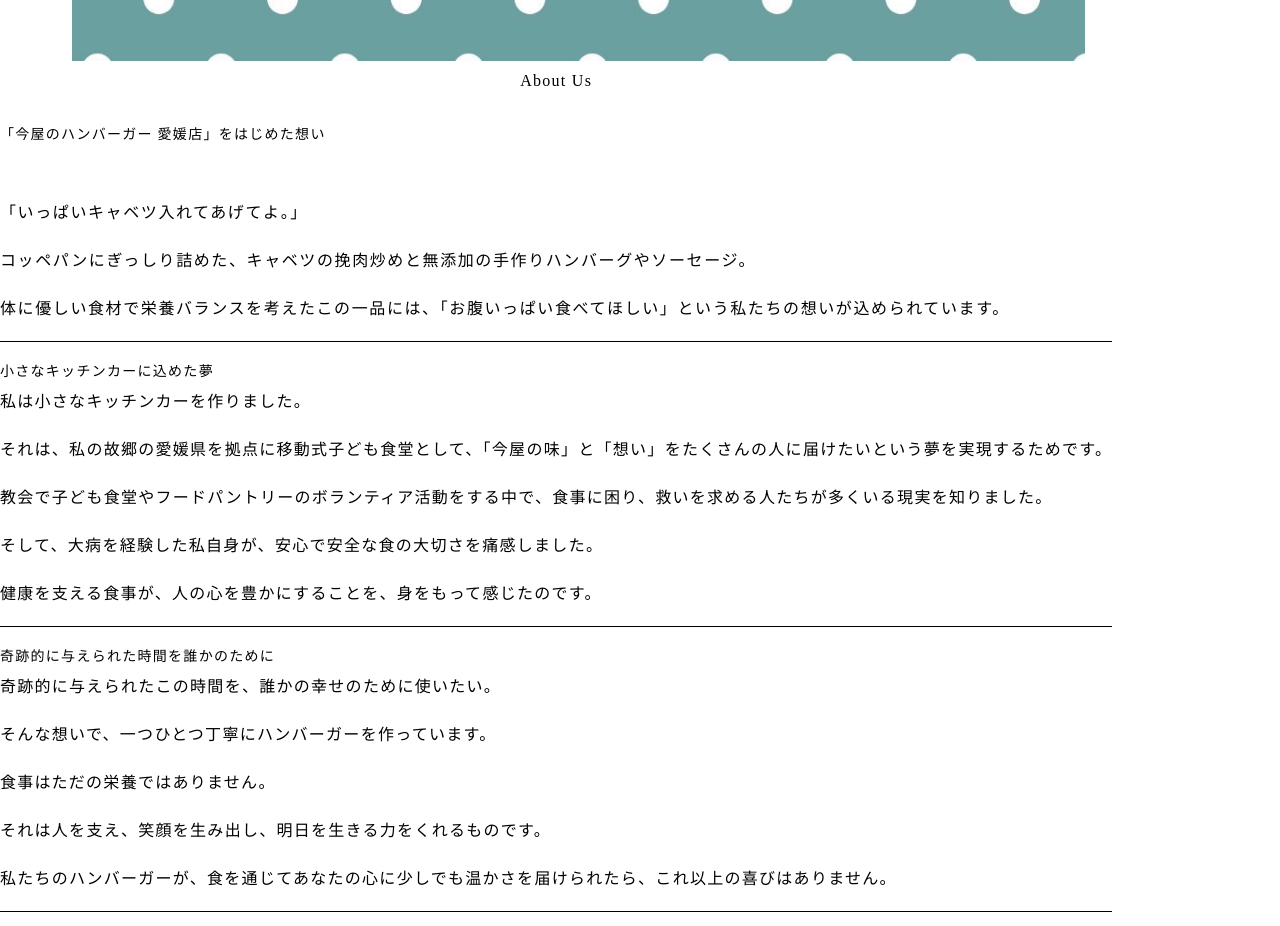
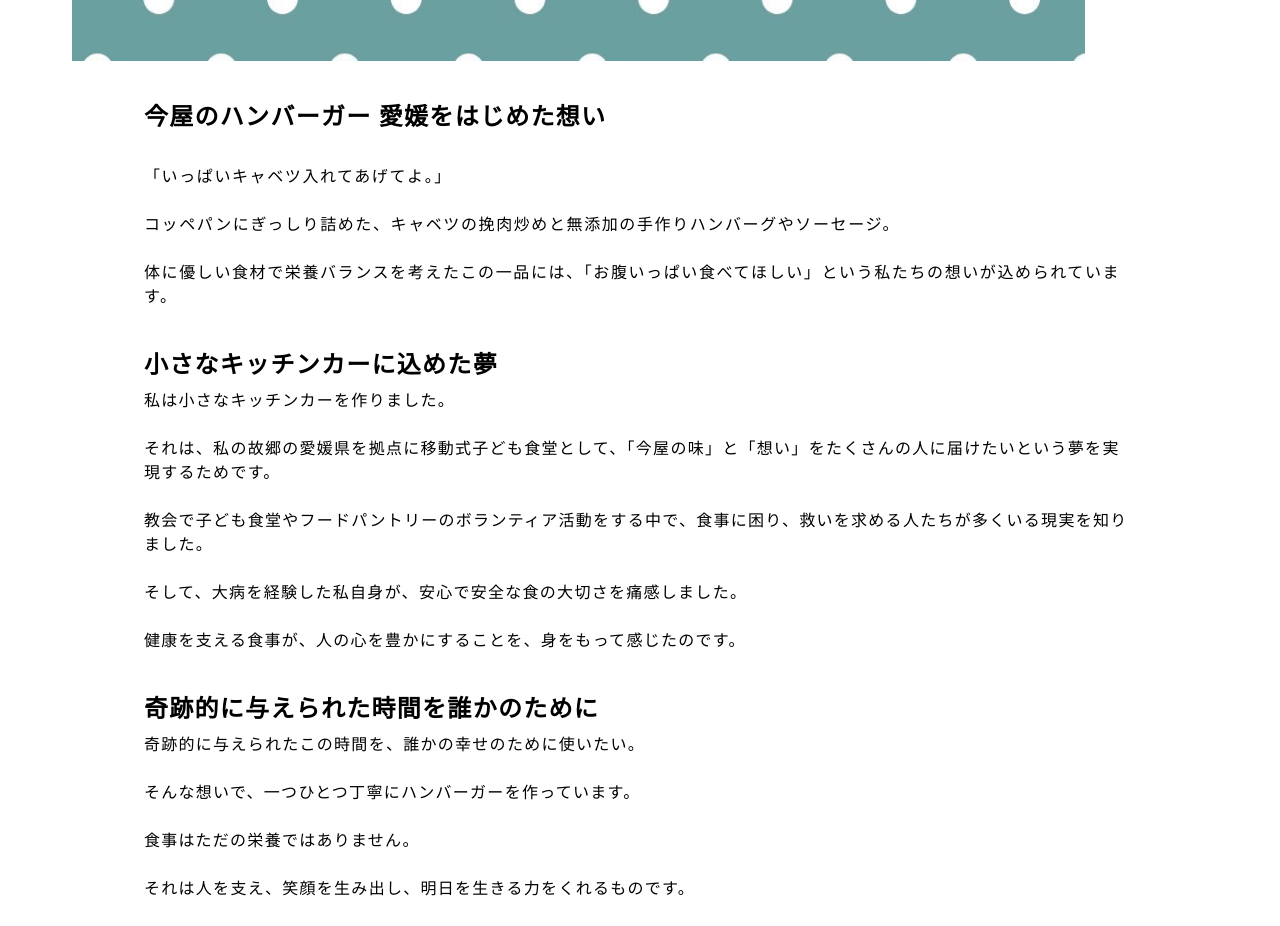
Before and after one commit to Risa2024/imaya-web, a Next.js app: page /about in a window 1280 px wide. Shown: the part 960-1886 px from the top of the page. Built offline with nearby package versions, Linux system fonts and the light colour scheme.

Commit message:
fix:aboutレイアウト

```diff
--- a/src/app/about/page.tsx
+++ b/src/app/about/page.tsx
@@ -1,13 +1,16 @@
 import Link from 'next/link';
-//import Image from 'next/image';
+import { Button } from '@/components/ui/button';
 
 export default async function AboutPage() {
   return (
-    <div>
-      <h1 className='mb-8 text-base font-medium md:text-center'>About Us</h1>
-      <h2 className='mb-2 text-sm'>「今屋のハンバーガー 愛媛店」をはじめた想い</h2>
-      <p className='mb-5 border-b pb-5 tracking-widest'>
+    <div className='mx-auto max-w-5xl px-4'>
+      {/* <h1 className='mb-8 text-base font-medium bg-green-50 p-4 md:text-center'>About Us</h1> */}
+      <h2 className='mb-2 text-2xl font-bold'>
         <br />
+        今屋のハンバーガー 愛媛をはじめた想い
+        <br />
+      </h2>
+      <p className='mb-5 pb-5 tracking-widest'>
         <br />
         「いっぱいキャベツ入れてあげてよ。」
         <br />
@@ -18,8 +21,8 @@ export default async function AboutPage() {
         体に優しい食材で栄養バランスを考えたこの一品には、「お腹いっぱい食べてほしい」という私たちの想いが込められています。
       </p>
 
-      <h2 className='mb-2 text-sm'>小さなキッチンカーに込めた夢</h2>
-      <p className='mb-5 border-b pb-5'>
+      <h2 className='mb-2 text-2xl font-bold'>小さなキッチンカーに込めた夢</h2>
+      <p className='mb-5 pb-5'>
         私は小さなキッチンカーを作りました。
         <br />
         <br />
@@ -35,8 +38,8 @@ export default async function AboutPage() {
         健康を支える食事が、人の心を豊かにすることを、身をもって感じたのです。
       </p>
 
-      <h2 className='mb-2 text-sm'>奇跡的に与えられた時間を誰かのために</h2>
-      <p className='mb-5 border-b pb-5'>
+      <h2 className='mb-2 text-2xl font-bold'>奇跡的に与えられた時間を誰かのために</h2>
+      <p className='mb-5 pb-5'>
         奇跡的に与えられたこの時間を、誰かの幸せのために使いたい。
         <br />
         <br />
@@ -52,9 +55,9 @@ export default async function AboutPage() {
         私たちのハンバーガーが、食を通じてあなたの心に少しでも温かさを届けられたら、これ以上の喜びはありません。
       </p>
       <p className='text-center'>
-        <Link href='/' className='text-blue-600 hover:underline'>
-          ホームに戻る
-        </Link>
+        <Button className='mb-10 bg-gray-200 hover:bg-gray-300'>
+          <Link href='/'>ホームに戻る</Link>
+        </Button>
       </p>
     </div>
   );
```
